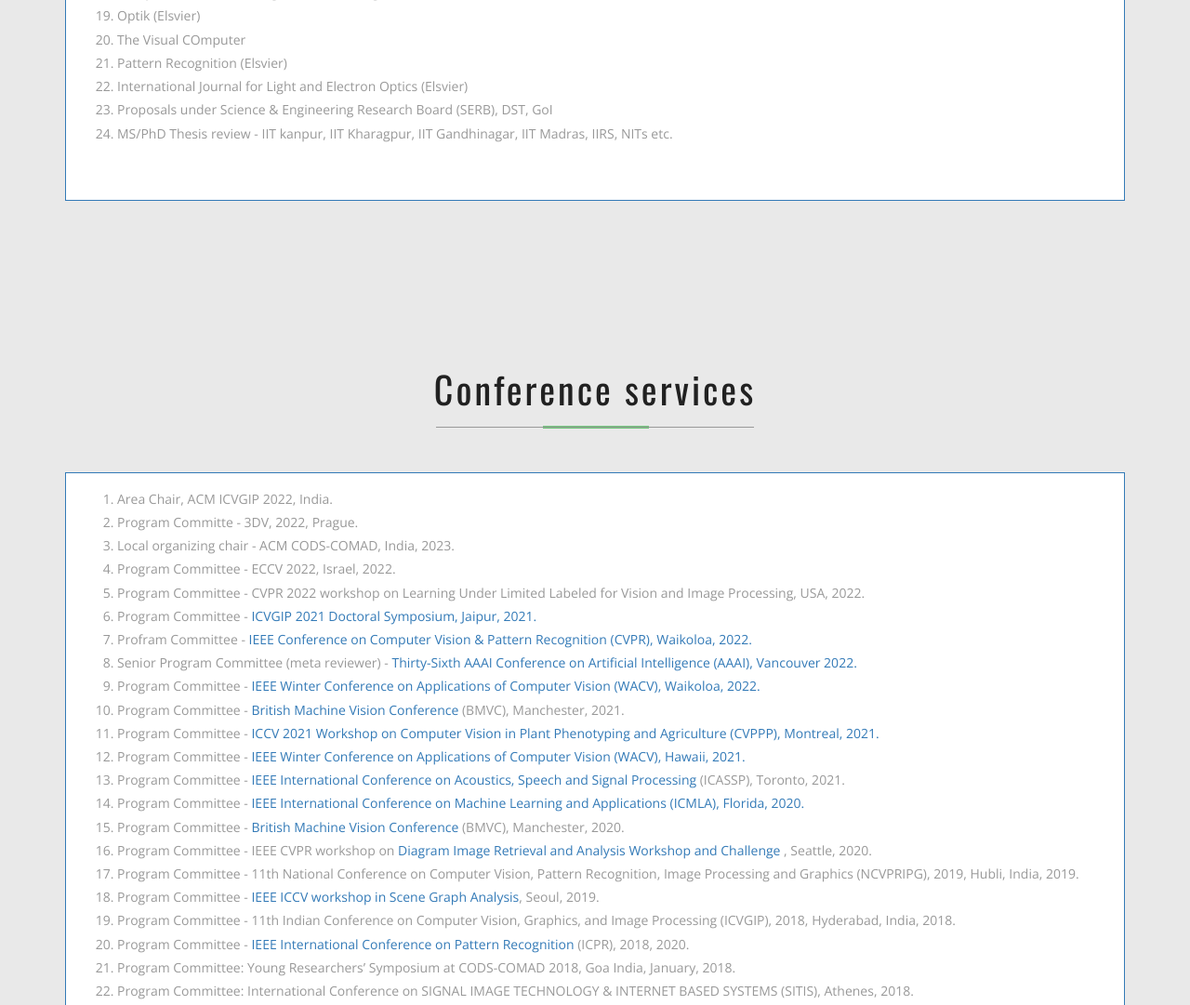
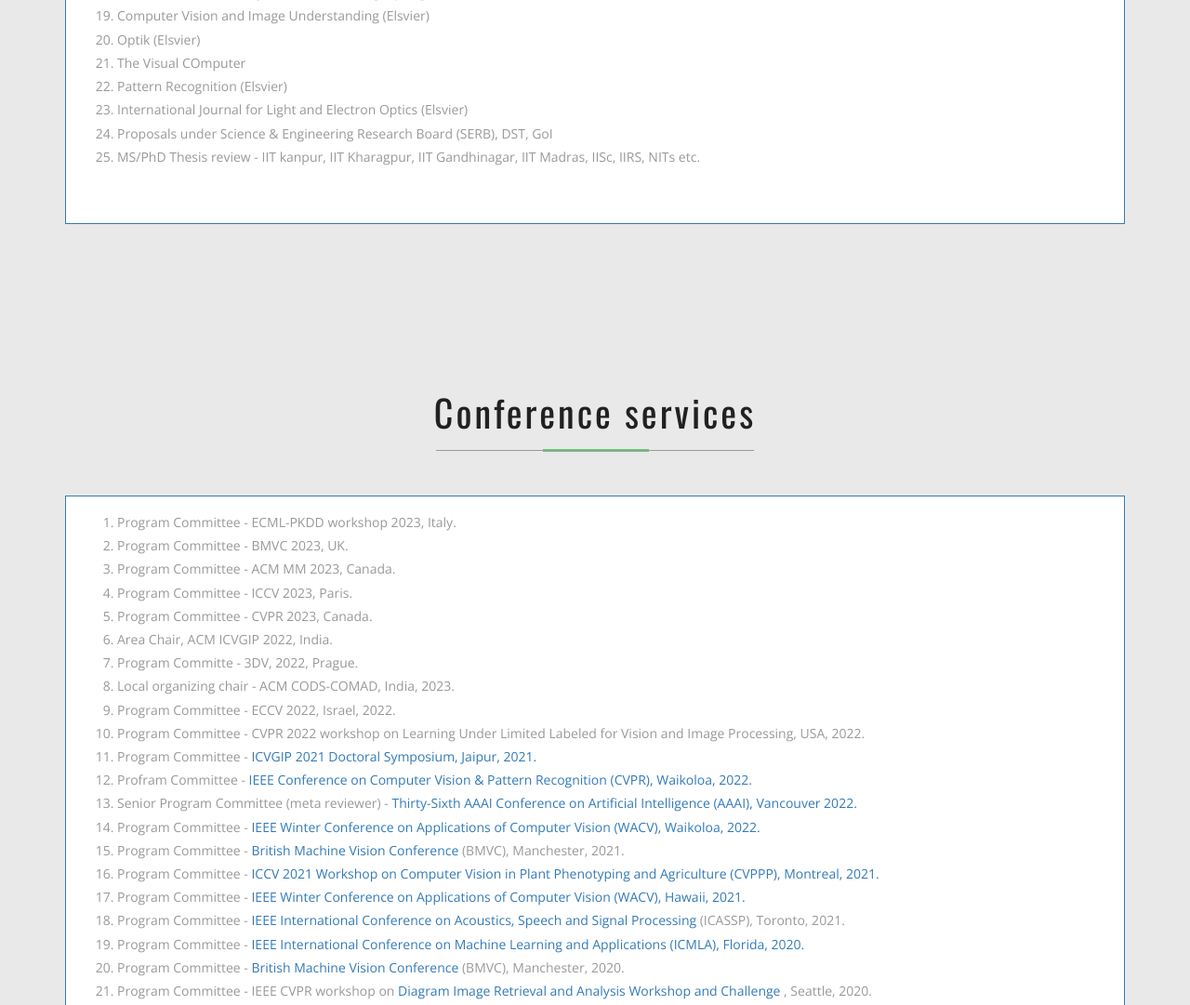
Before and after one commit to biplab-banerjee/biplab-banerjee.github.io, a plain HTML site: page misc.html in a window 1280 px wide. Shown: the part 1100-2181 px from the top of the page at 93% size. Drawn offline with nearby package versions, Linux system fonts and the light colour scheme.

Commit message:
Update misc.html

```diff
--- a/misc.html
+++ b/misc.html
@@ -113,6 +113,7 @@
   <li>  IEEE Transactions on Systems Man and Cybernatics</li>
 	<li>IEEE Transactions on Biomedical Engineering</li>
 	<li> IEEE Transactions on Knowledge & Data Engineering</li>
+	<li> IEEE Transactions on PAMI</li>
   <li>  IEEE Journal of Selected Topics in Applied Earth Observations and Remote Sensing</li>
   <li>  IEEE Geoscience and Remote Sensing Letters</li>
 <li> IEEE Access </li>
@@ -130,7 +131,7 @@
  <li>   Pattern Recognition (Elsvier)</li>
   <li>  International Journal for Light and Electron Optics (Elsvier)</li>
  <li>   Proposals under Science & Engineering Research Board (SERB), DST, GoI</li>
-  <li>  MS/PhD Thesis review - IIT kanpur, IIT Kharagpur, IIT Gandhinagar, IIT Madras, IIRS, NITs etc.</li>
+  <li>  MS/PhD Thesis review - IIT kanpur, IIT Kharagpur, IIT Gandhinagar, IIT Madras, IISc, IIRS, NITs etc.</li>
 
 
 </ol>
@@ -158,6 +159,11 @@
 
                             <div class="panel-body panel_text">
 <ol>
+	<li>Program Committee - ECML-PKDD workshop 2023, Italy. </li>
+	<li>Program Committee - BMVC 2023, UK. </li>
+	<li>Program Committee - ACM MM 2023, Canada. </li>
+	<li> Program Committee - ICCV 2023, Paris. </li>
+	<li> Program Committee - CVPR 2023, Canada. </li>
 <li> Area Chair, ACM ICVGIP 2022, India. </li>
 <li> Program Committe - 3DV, 2022, Prague. </li>
 <li> Local organizing chair - ACM CODS-COMAD, India, 2023. </li>
@@ -300,6 +306,7 @@
                         <div id="collapseOne" class="panel-collapse collapse in" role="tabpanel" aria-labelledby="headingOne">
 
                             <div class="panel-body panel_text">
+				    <li> Biplab Banerjee, Advanced deep learning in remote sensing, IEEE GRSS, Mumbai (Tutorial, 2023. </li>
 				    <li> Biplab Banerjee, Continual Learning, CoEP, Pune (Tutorial, IConSIP, 2022. </li>
 				    <li> Biplab Banerjee, Deep learning for remote sensing image analysis, CropIN Technology, 2022. </li>
 				    <li> Biplab Banerjee, Deep learning for remote sensing image analysis, Rakuten Institute of Technology, 2022. </li>
```
